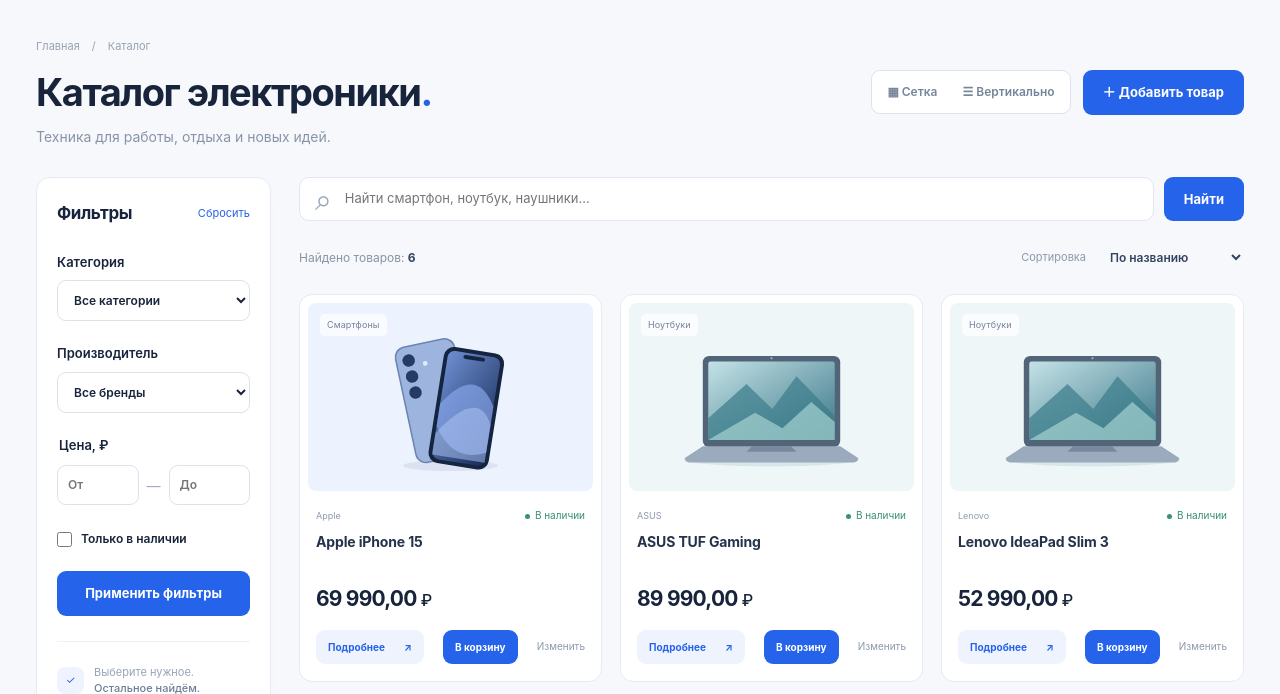
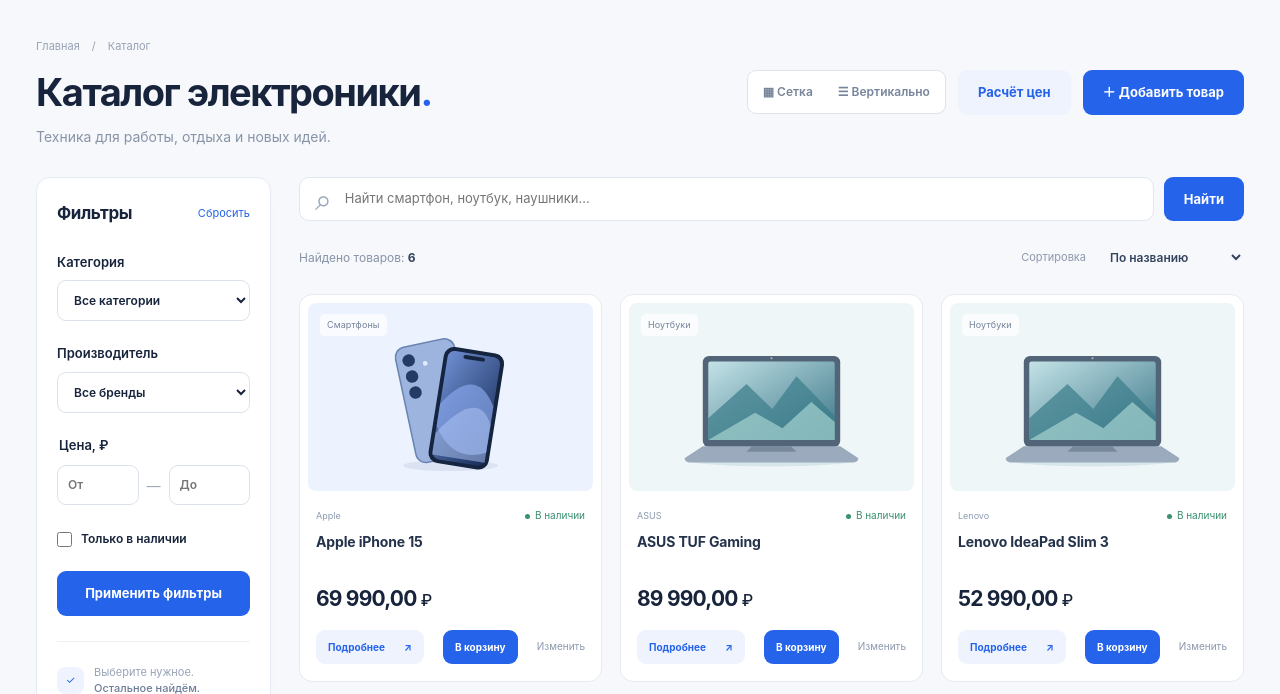
Before and after one commit to Se7JoPa/Shop_electro, a Flask app: page / in a window 1280 px wide. Shown: the part 93-787 px from the top of the page. Run offline with Flask 3, Linux system fonts and the light colour scheme; the visitor is signed in with stand-in values (Sample User, id 1); data comes from the database, SQL or seed files in the repository; parts of the project's set-up code (start-up, migrations or seed data) failed here and were passed over.

Commit message:
Add repricing button to admin catalog

```diff
--- a/templates/catalog.html
+++ b/templates/catalog.html
@@ -1,6 +1,6 @@
 {% extends 'base.html' %}
 {% block content %}
-<div class="page-heading"><div><div class="breadcrumb">Главная <span>/</span> Каталог</div><h1>Каталог электроники<span class="heading-dot">.</span></h1><p class="muted">Техника для работы, отдыха и новых идей.</p></div><div class="heading-actions"><nav class="view-switch" aria-label="Вид каталога"><a class="{{ 'selected' if layout == 'grid' }}" href="{{ view_url('grid') }}" {% if layout == 'grid' %}aria-current="page"{% endif %}>▦ Сетка</a><a class="{{ 'selected' if layout == 'vertical' }}" href="{{ view_url('vertical') }}" {% if layout == 'vertical' %}aria-current="page"{% endif %}>☰ Вертикально</a></nav>{% if g.user.role == 'admin' %}<a class="button" href="{{ url_for('new_product') }}">＋ Добавить товар</a>{% endif %}</div></div>
+<div class="page-heading"><div><div class="breadcrumb">Главная <span>/</span> Каталог</div><h1>Каталог электроники<span class="heading-dot">.</span></h1><p class="muted">Техника для работы, отдыха и новых идей.</p></div><div class="heading-actions"><nav class="view-switch" aria-label="Вид каталога"><a class="{{ 'selected' if layout == 'grid' }}" href="{{ view_url('grid') }}" {% if layout == 'grid' %}aria-current="page"{% endif %}>▦ Сетка</a><a class="{{ 'selected' if layout == 'vertical' }}" href="{{ view_url('vertical') }}" {% if layout == 'vertical' %}aria-current="page"{% endif %}>☰ Вертикально</a></nav>{% if g.user.role == 'admin' %}<a class="button secondary" href="{{ url_for('repricing') }}">Расчёт цен</a><a class="button" href="{{ url_for('new_product') }}">＋ Добавить товар</a>{% endif %}</div></div>
 <form method="get" class="catalog-layout"><input type="hidden" name="view" value="{{ layout }}">
 <aside class="panel filter-panel">{% if layout == 'vertical' %}<details class="filter-disclosure"><summary>Фильтры<span>Категория, бренд и цена</span></summary>{% endif %}<div class="filter-heading"><h2>Фильтры</h2><a href="{{ url_for('catalog') }}">Сбросить</a></div>
 <label>Категория<select name="category"><option value="">Все категории</option>{% for item in categories %}<option value="{{ item.id }}" {{ 'selected' if filters.category == item.id|string }}>{{ item.name }}</option>{% endfor %}</select></label>
```
